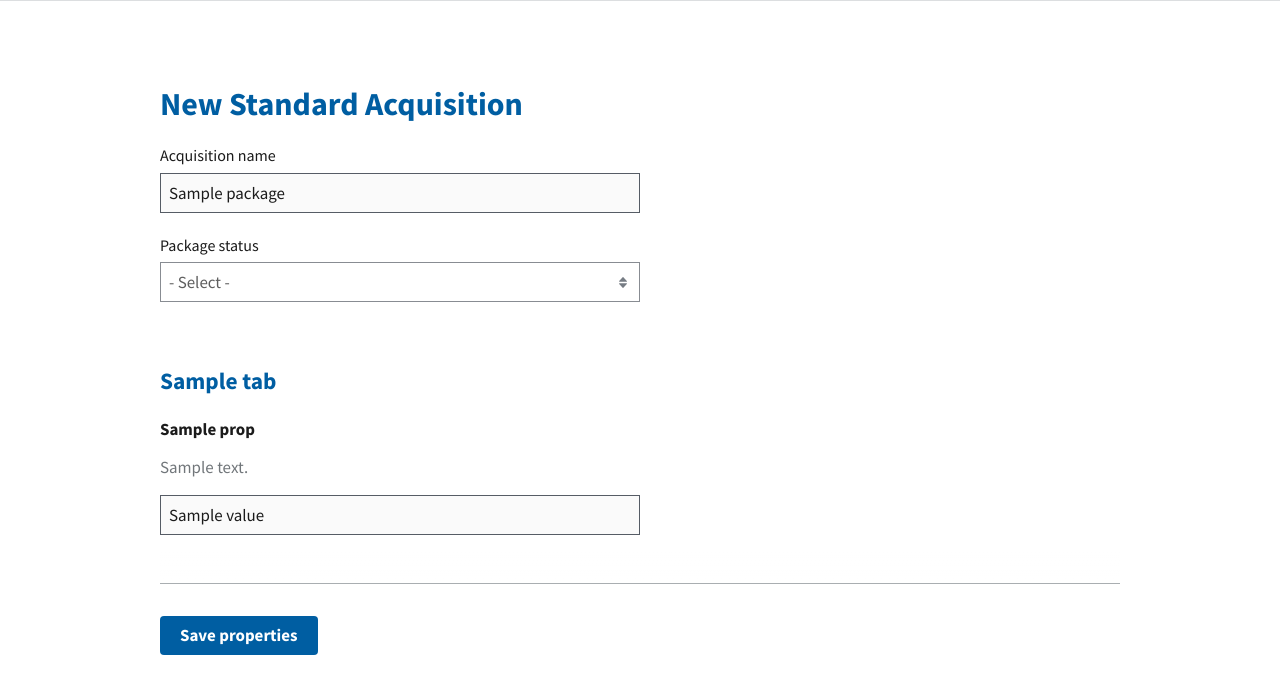
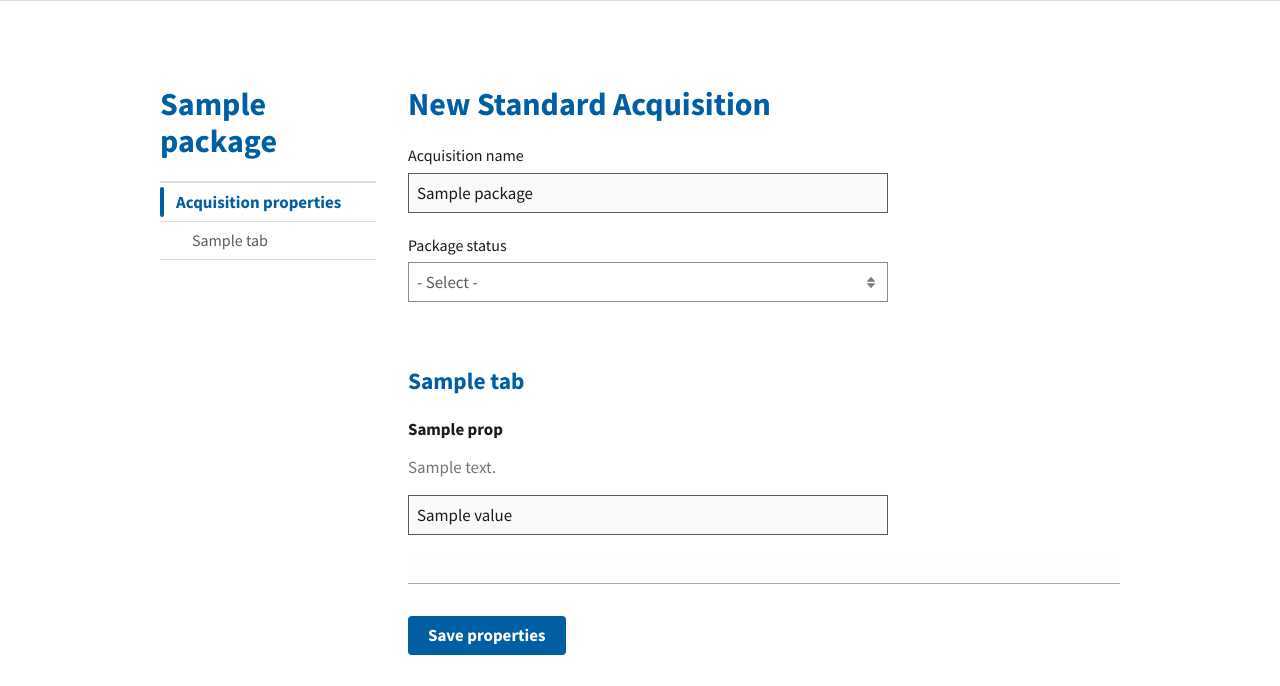
Before and after one commit to adam-grandt-tts/data-driven-acquisition, a Django app: template data_driven_acquisition/templates/new.html in a window 1280 px wide. Shown: the part 74-760 px from the top of the page. Run offline with Django 3.2, Linux system fonts and the light colour scheme; data comes from the database, SQL or seed files in the repository; tables that the repository leaves empty hold one stand-in row (values such as "Sample post"); the template is opened without the code that fills it: values that come from a table or form of the project are taken from there, most other values are stand-ins (such as "Sample title", 1, 10 or a date in 2020); parts of the project's set-up code (start-up, migrations or seed data) failed here and were passed over.

Commit message:
Use sidebar on new package page.

```diff
--- a/data_driven_acquisition/templates/new.html
+++ b/data_driven_acquisition/templates/new.html
@@ -1,11 +1,23 @@
-{% extends 'base_uswds.html' %}
+{% extends 'base_uswds_with_sidebar.html' %}
 {% load static %}
 
-{% block title %}New Acquistion | {{block.super}}{% endblock %}
+{% block title %}New {{ template.title }}{{block.super}}{% endblock %}
 
-{% block content %}
+{% block sidenav_first_item %}
+    <li class="usa-sidenav__item">
+        <a href="#main-content" class="usa-current">Acquisition properties</a>
+        <ul class="usa-sidenav__sublist">
+            {% for tab, tab_name in tabs.items %}
+                <li class="usa-sidenav__item">
+                    <a href="#{{ tab }}">{{tab_name}}</a>
+                </li>
+            {% endfor %}
+        </ul>
+    </li>
+{% endblock %}
 
-<div class="grid-container usa-section">
+{% block mainbar %}
+
 <h1 class="text-primary">New {{ template.title }}</h1>
 
 {% include 'form_status.html' %}
@@ -20,6 +32,5 @@
         <button class="usa-button">Save properties</button>
     </div>
 </form>
-</div>
 
 {% endblock %}
```
Lines whose indentation alone changed are shown as unchanged.
